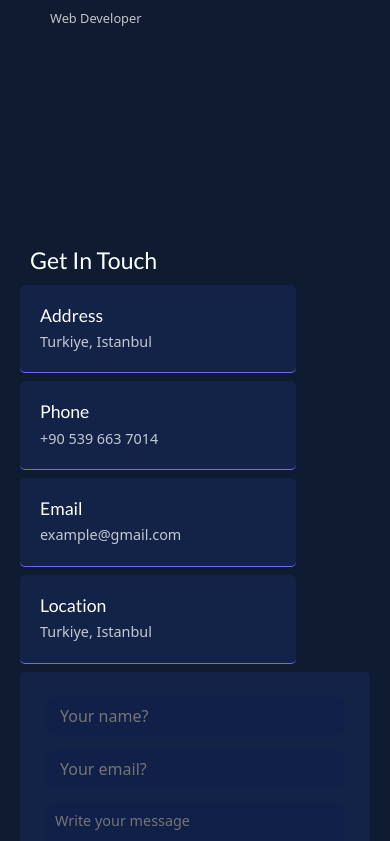
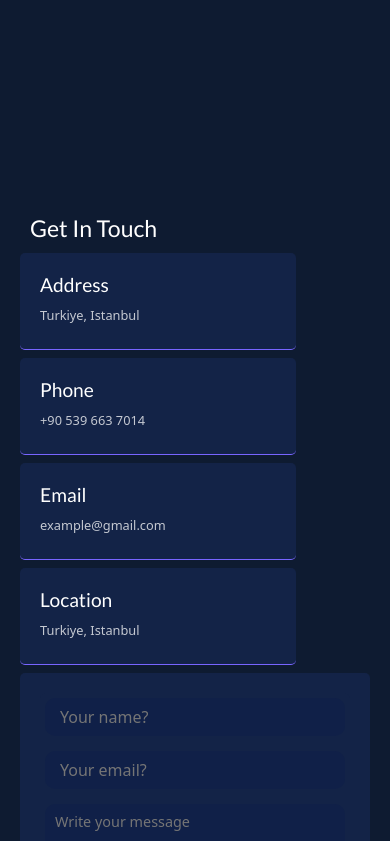
Before and after one commit to senayakagunduz/portfolio-app, a React (Create React App) app: page / in a window 390 px wide. Shown: the part 7568-8409 px from the top of the page. Built offline with nearby package versions, Linux system fonts and the light colour scheme.

Commit message:
edit css

```diff
--- a/src/components/contact/contact.css
+++ b/src/components/contact/contact.css
@@ -17,3 +17,12 @@
 .container h3{
     padding: 10px;
 }
+@media only screen and (max-width:992px){
+    .single__info-box p{
+        font-size: .8rem;
+        line-height: 28px;
+    }
+    .single__info-box h6{
+        font-size: 1.2rem;
+    }
+}
--- a/src/components/testimonials/Testimonials.jsx
+++ b/src/components/testimonials/Testimonials.jsx
@@ -18,7 +18,7 @@ const Testimonials = () => {
     <section>
       <Container>
         <Row>
-          <Col lg="12" className="mb-5 text-center">
+          <Col lg="12" className="mb-3 text-center">
             <h2>What my clients says</h2>
           </Col>
           <Col lg="6" className="m-auto">
```
